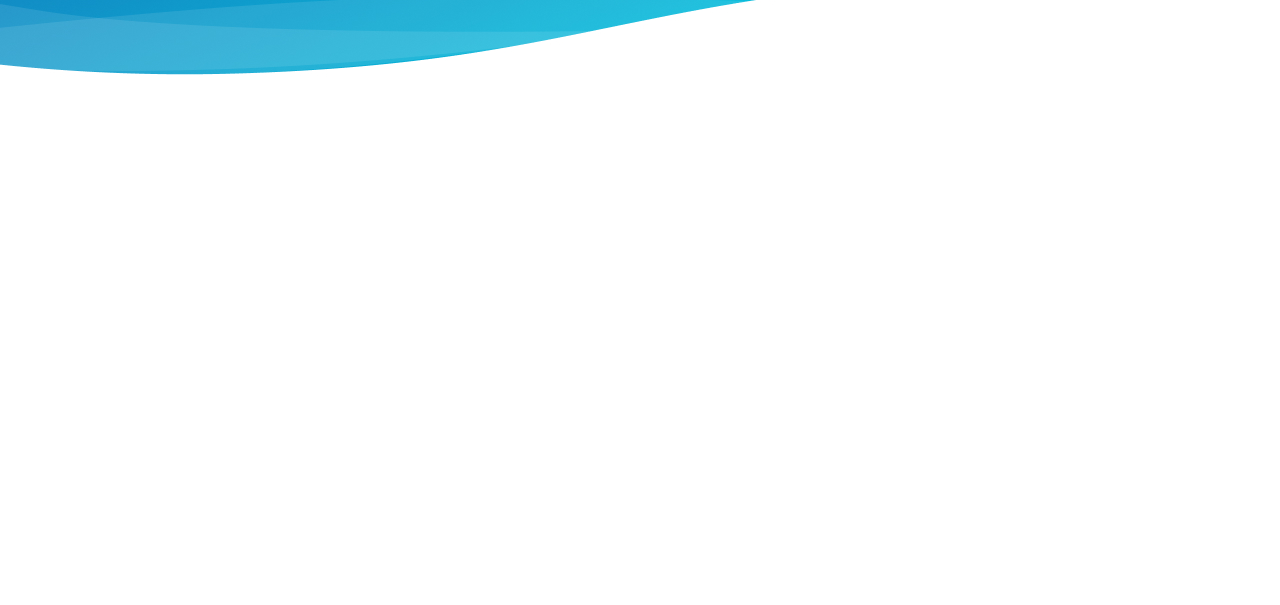
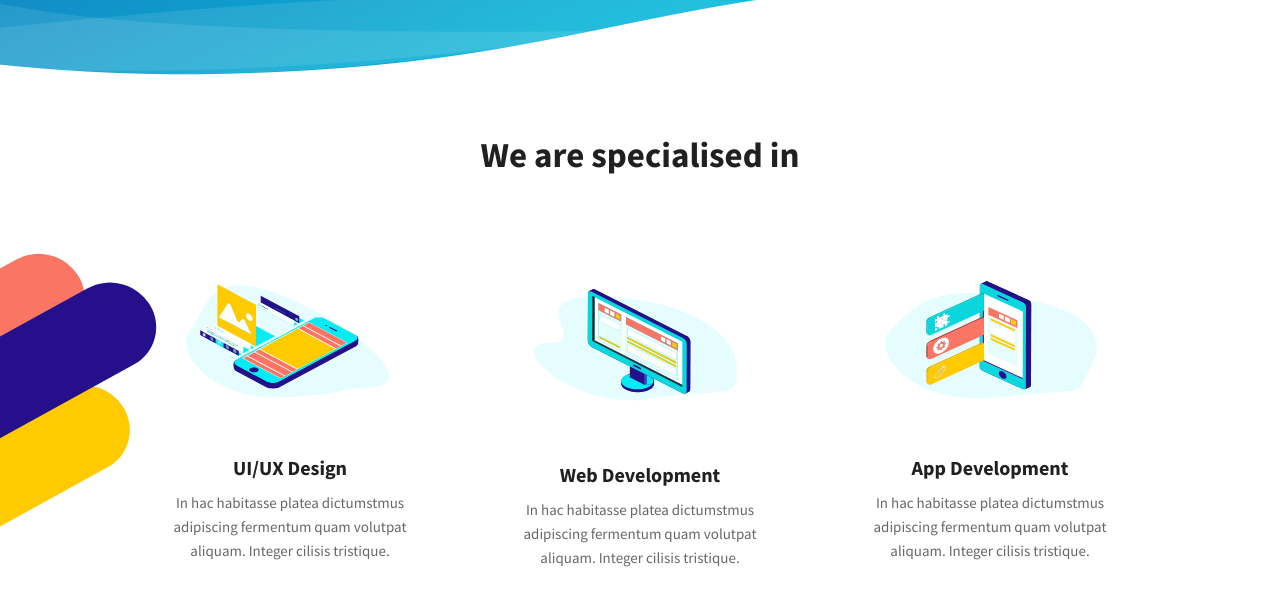
Before and after one commit to Evgen9/layot_marathon, a plain HTML site: page layout_marathon/index.html in a window 1280 px wide. Shown: the part 715-1320 px from the top of the page. Before the commit the page ends 800 px from the top, so only its background shows below. Drawn offline with nearby package versions, Linux system fonts and the light colour scheme.

Commit message:
Add files via upload

```diff
--- a/layout_marathon/css/style.css
+++ b/layout_marathon/css/style.css
@@ -137,3 +137,46 @@ a {
     width: 15px;
     opacity: 1;
 }
+
+.specialised {
+    padding: 55px 0 93px ;
+    background-image: url(../images/special-bg.svg) ;
+    background-position: left bottom;
+    background-repeat: no-repeat;
+    color: #202020;
+    text-align: center;
+}
+
+.specialised__title {
+    margin-bottom: 96px;
+}
+.title {
+    font-size: 35px;
+    line-height: 45px;
+    text-align: center;
+    font-weight: 700;
+
+}
+.specialised__items {
+    display: flex;
+    justify-content: space-between;
+    max-width: 980px;
+    margin: 0 auto;
+}
+.specialised__item {
+    width: 280px;
+}
+.specialised__item-img {
+    margin-bottom: 23px;
+    min-height: 159px;
+}
+.specialised__item-title {
+    margin-bottom: 11px;
+    font-size: 20px;
+    font-weight: 700;
+}
+.specialised__item-text {
+    padding: 0 10px;
+    color: #272727;
+    opacity: 0.7;
+}
--- a/layout_marathon/index.html
+++ b/layout_marathon/index.html
@@ -1,5 +1,6 @@
 <!DOCTYPE html>
 <html lang="en">
+
 <head>
   <meta charset="UTF-8">
   <meta name="viewport" content="width=device-width, initial-scale=1.0">
@@ -10,6 +11,7 @@
   <link rel="stylesheet" href="css/slick.css">
   <link rel="stylesheet" href="css/style.css">
 </head>
+
 <body>
   <header class="header">
     <div class="container">
@@ -130,12 +132,44 @@
 
 
   <section class="specialised">
-  <!-- 1:47 -->
+    <div class="container">
+      <div class="specialised__title title">
+        We are specialised in
+      </div>
+
+      <div class="specialised__items">
+        <div class="specialised__item">
+         <div class="specialised__item-img"> <img src="images/special-1.svg" alt="" > </div>
+          <div class="specialised__item-title">UI/UX Design</div>
+          <div class="specialised__item-text">In hac habitasse platea dictumstmus adipiscing fermentum quam volutpat
+            aliquam. Integer cilisis tristique.</div>
+        </div>
+
+        <div class="specialised__item">
+          <div class="specialised__item-img"> <img src="images/special-2.svg" alt="" > </div>
+          <div class="specialised__item-title">Web Development</div>
+          <div class="specialised__item-text">In hac habitasse platea dictumstmus adipiscing fermentum quam volutpat
+            aliquam. Integer cilisis tristique.</div>
+        </div>
+
+        <div class="specialised__item">
+          <div class="specialised__item-img"> <img src="images/special-3.svg" alt="" > </div>
+          <div class="specialised__item-title">App Development</div>
+          <div class="specialised__item-text">In hac habitasse platea dictumstmus adipiscing fermentum quam volutpat
+            aliquam. Integer cilisis tristique.</div>
+        </div>
+
+      </div>
+    </div>
   </section>
+
+
+
 
 
   <script src="https://ajax.googleapis.com/ajax/libs/jquery/3.4.1/jquery.min.js"></script>
   <script src="js/slick.min.js"></script>
   <script src="js/main.js"></script>
 </body>
+
 </html>
```
Also changed, not shown: layout_marathon/images/special-1.svg (added), layout_marathon/images/special-2.svg (added), layout_marathon/images/special-3.svg (added), layout_marathon/images/special-bg.svg (added). Lines whose indentation alone changed are shown as unchanged.
